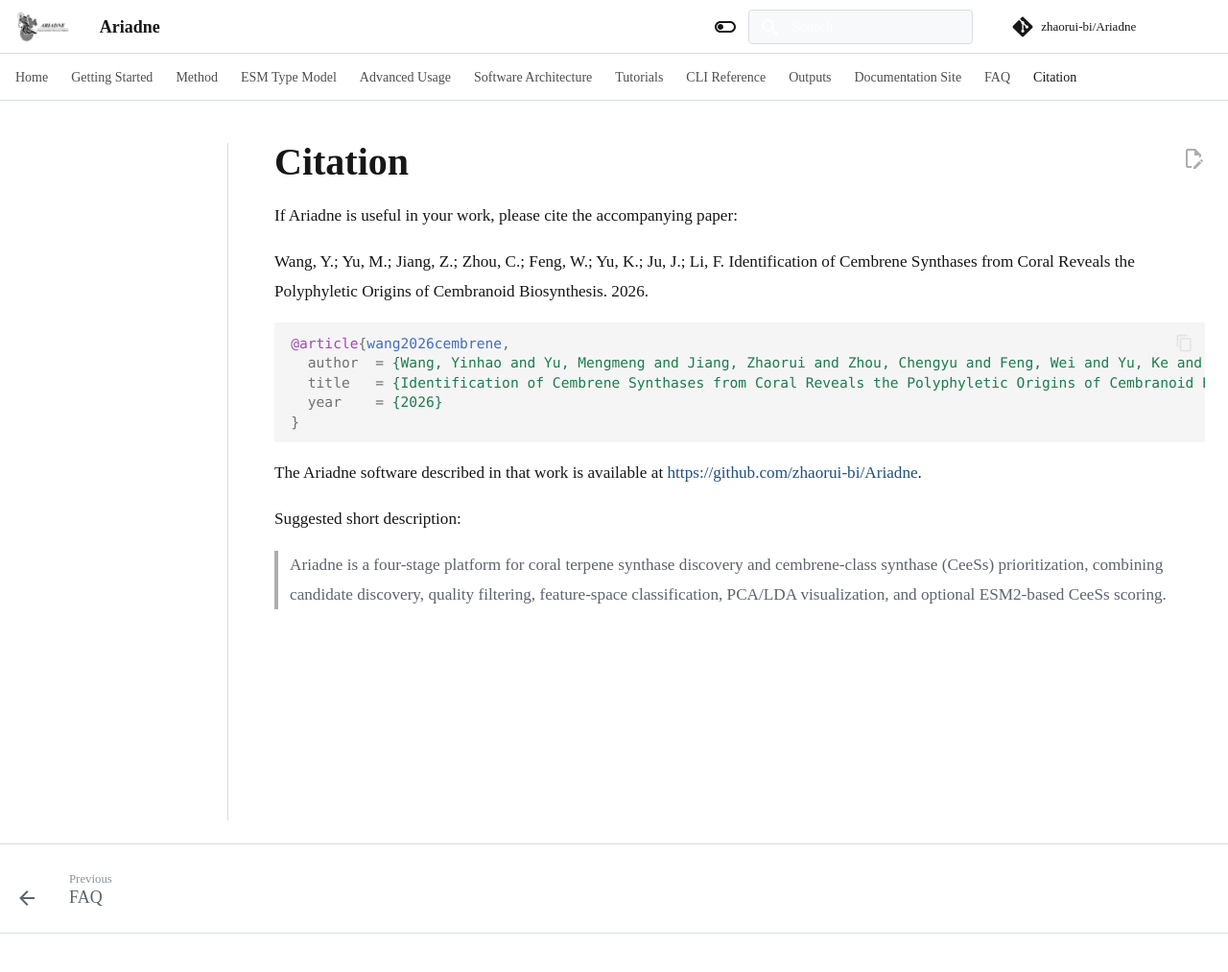
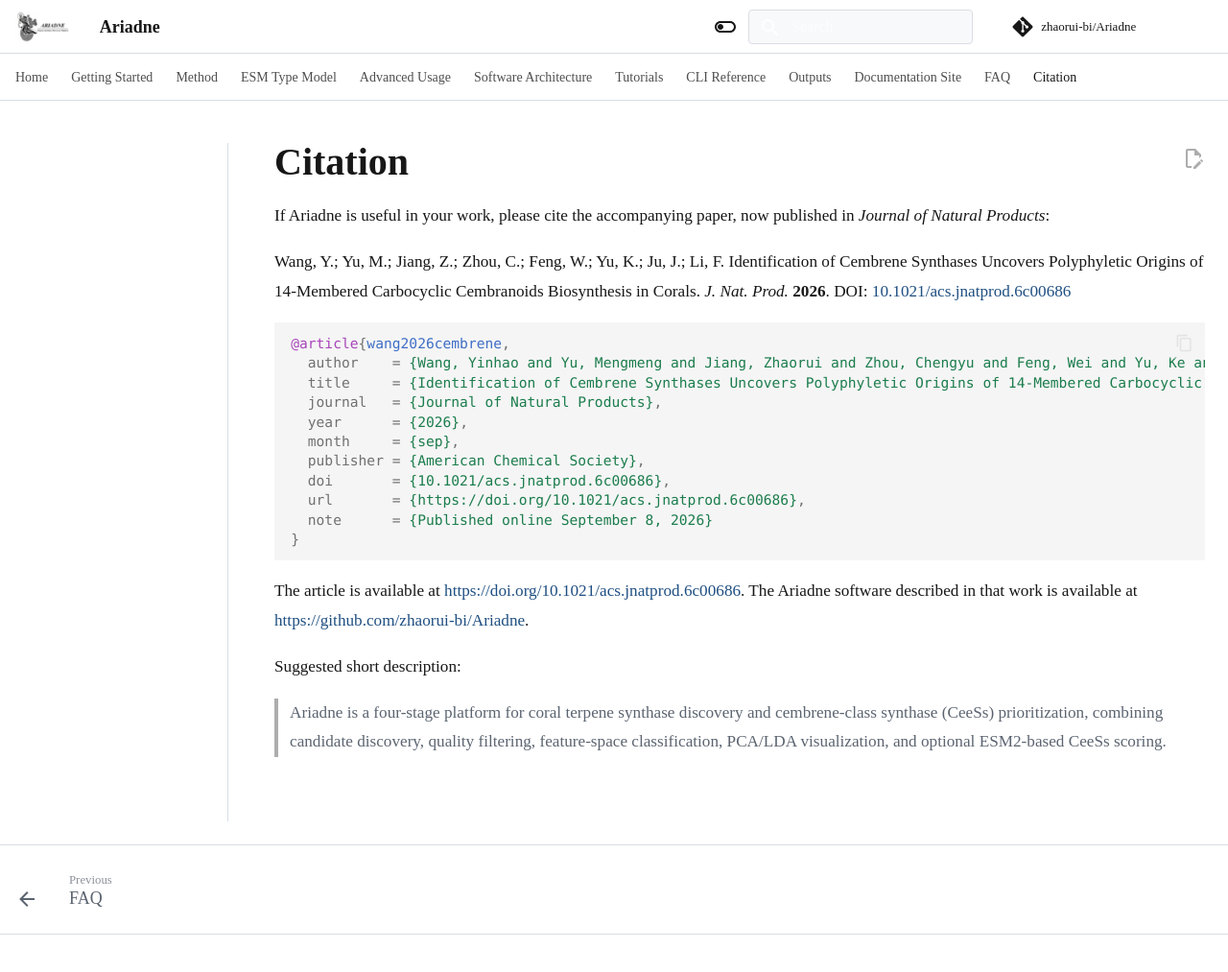
Before and after one commit to zhaorui-bi/Ariadne, an MkDocs documentation site: the page built from docs/citation.md, in a window 1280 px wide and 1043 px high. Shown: the top 1013 px of the window at 96% size. Built offline with MkDocs 1.6.1 and Material for MkDocs 9.7.7, drawn with Linux system fonts in a browser that asks for light colours; comment, search, counter and statistics services are not loaded.

Commit message:
Update citation to the published J. Nat. Prod. article.
Co-authored-by: Cursor <cursoragent@cursor.com>

````diff
--- a/docs/citation.md
+++ b/docs/citation.md
@@ -1,18 +1,24 @@
 # Citation
 
-If Ariadne is useful in your work, please cite the accompanying paper:
+If Ariadne is useful in your work, please cite the accompanying paper, now published in *Journal of Natural Products*:
 
-Wang, Y.; Yu, M.; Jiang, Z.; Zhou, C.; Feng, W.; Yu, K.; Ju, J.; Li, F. Identification of Cembrene Synthases from Coral Reveals the Polyphyletic Origins of Cembranoid Biosynthesis. 2026.
+Wang, Y.; Yu, M.; Jiang, Z.; Zhou, C.; Feng, W.; Yu, K.; Ju, J.; Li, F. Identification of Cembrene Synthases Uncovers Polyphyletic Origins of 14-Membered Carbocyclic Cembranoids Biosynthesis in Corals. *J. Nat. Prod.* **2026**. DOI: [10.1021/acs.jnatprod.6c00686](https://doi.org/10.1021/acs.jnatprod.6c00686)
 
 ```bibtex
 @article{wang2026cembrene,
-  author  = {Wang, Yinhao and Yu, Mengmeng and Jiang, Zhaorui and Zhou, Chengyu and Feng, Wei and Yu, Ke and Ju, Jianhua and Li, Feng},
-  title   = {Identification of Cembrene Synthases from Coral Reveals the Polyphyletic Origins of Cembranoid Biosynthesis},
-  year    = {2026}
+  author    = {Wang, Yinhao and Yu, Mengmeng and Jiang, Zhaorui and Zhou, Chengyu and Feng, Wei and Yu, Ke and Ju, Jianhua and Li, Feng},
+  title     = {Identification of Cembrene Synthases Uncovers Polyphyletic Origins of 14-Membered Carbocyclic Cembranoids Biosynthesis in Corals},
+  journal   = {Journal of Natural Products},
+  year      = {2026},
+  month     = {sep},
+  publisher = {American Chemical Society},
+  doi       = {10.1021/acs.jnatprod.6c00686},
+  url       = {https://doi.org/10.1021/acs.jnatprod.6c00686},
+  note      = {Published online September 8, 2026}
 }
 ```
 
-The Ariadne software described in that work is available at [https://github.com/zhaorui-bi/Ariadne](https://github.com/zhaorui-bi/Ariadne).
+The article is available at [https://doi.org/10.1021/acs.jnatprod.6c00686](https://doi.org/10.1021/acs.jnatprod.6c00686). The Ariadne software described in that work is available at [https://github.com/zhaorui-bi/Ariadne](https://github.com/zhaorui-bi/Ariadne).
 
 Suggested short description:
 
--- a/pyproject.toml
+++ b/pyproject.toml
@@ -74,6 +74,8 @@ Homepage = "https://github.com/zhaorui-bi/Ariadne"
 Documentation = "https://github.com/zhaorui-bi/Ariadne/tree/main/docs"
 Repository = "https://github.com/zhaorui-bi/Ariadne"
 Issues = "https://github.com/zhaorui-bi/Ariadne/issues"
+Paper = "https://doi.org/10.1021/acs.jnatprod.6c00686"
+DOI = "https://doi.org/10.1021/acs.jnatprod.6c00686"
 Changelog = "https://github.com/zhaorui-bi/Ariadne/blob/main/CHANGELOG.md"
 
 [tool.setuptools]
````
Also changed, not shown: README.md (+14 -3 lines), README_ZH.md (+14 -3 lines), docs/index.md (+7 -1 lines), 1 other file.
